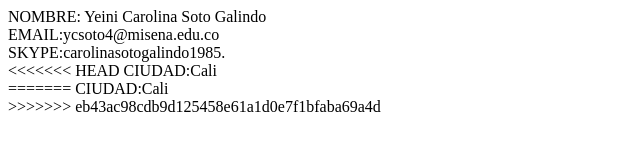
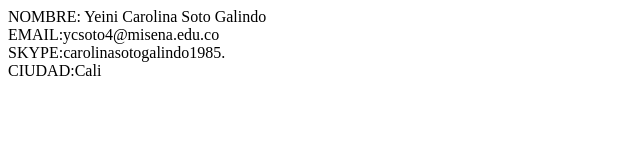
Before and after one commit to CAROLINASOTO/index, a plain HTML site: page index.html in a window 1280 px wide. Shown: the whole page, without its empty margins (0-640 px from the left). Drawn offline with Linux system fonts and the light colour scheme.

Commit message:
Update index.html

```diff
--- a/index.html
+++ b/index.html
@@ -6,10 +6,6 @@
       NOMBRE: Yeini Carolina Soto Galindo<br>
       EMAIL:ycsoto4@misena.edu.co<br>
       SKYPE:carolinasotogalindo1985.<br>
-<<<<<<< HEAD
-	  CIUDAD:Cali<br>
-  </body>
-=======
       CIUDAD:Cali<br>
   </body>
->>>>>>> eb43ac98cdb9d125458e61a1d0e7f1bfaba69a4d
+</html>
```
